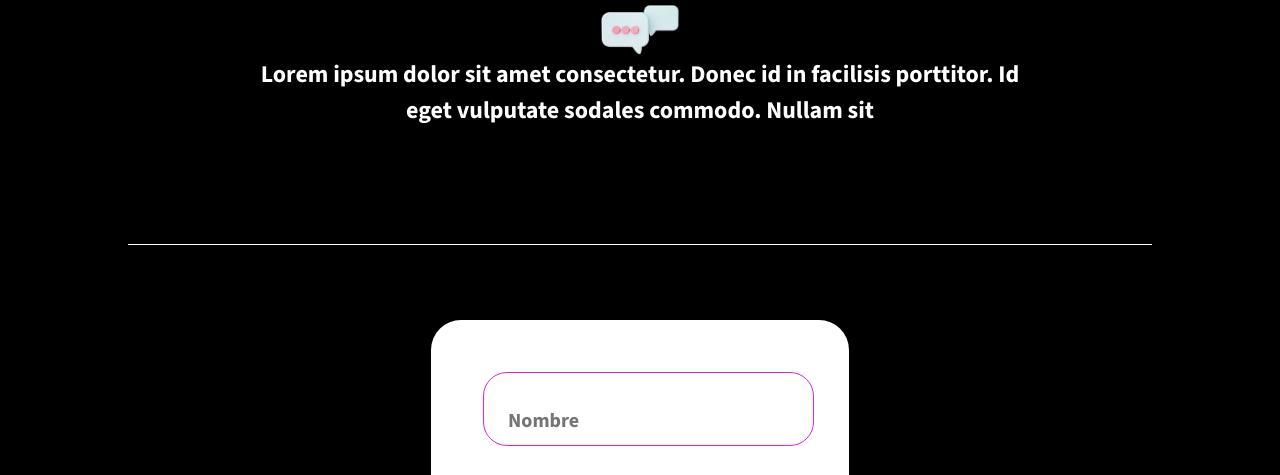
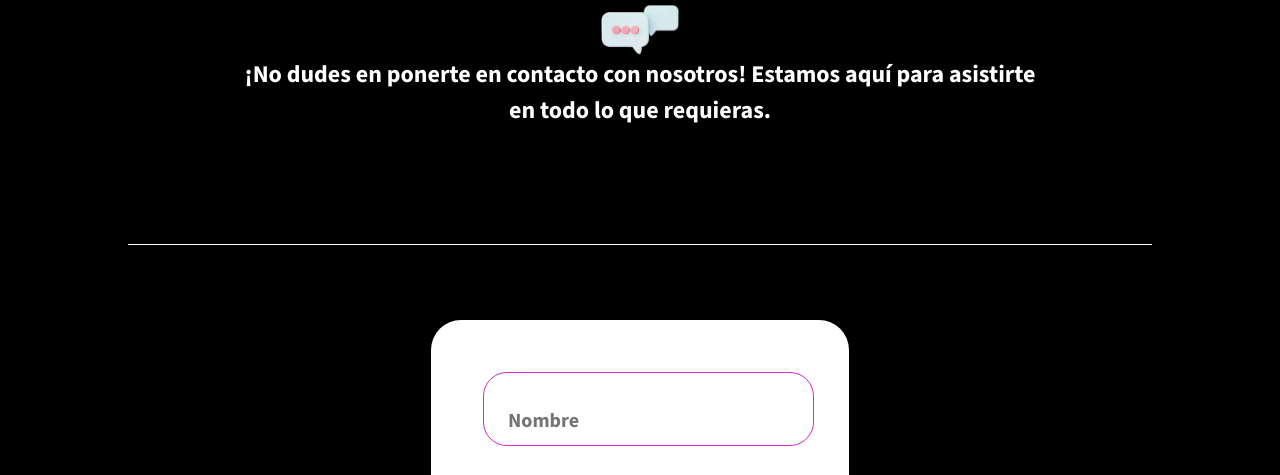
Before and after one commit to Ximenaux/mapala, a website: page pages/contact.html in a window 1280 px wide. Shown: the part 268-743 px from the top of the page. Drawn offline with nearby package versions, Linux system fonts and the light colour scheme.

Commit message:
textos nuevos

```diff
--- a/pages/contact.html
+++ b/pages/contact.html
@@ -83,10 +83,7 @@
                 <img class="iconoProyectos" src="../img/icono_contacto.png" alt="Imagen 3d hablar" width="100px">
             </div>
             <div>
-                <p class="parrafosPrincipales">Lorem ipsum dolor sit amet consectetur. Donec id in facilisis porttitor.
-                    Id
-                    eget vulputate sodales
-                    commodo. Nullam sit</p>
+                <p class="parrafosPrincipales">¡No dudes en ponerte en contacto con nosotros! Estamos aquí para asistirte en todo lo que requieras.</p>
             </div>
         </section>
 
```
Also changed, not shown: pages/services.html (+3 -4 lines), pages/us.html (+1 -4 lines).
